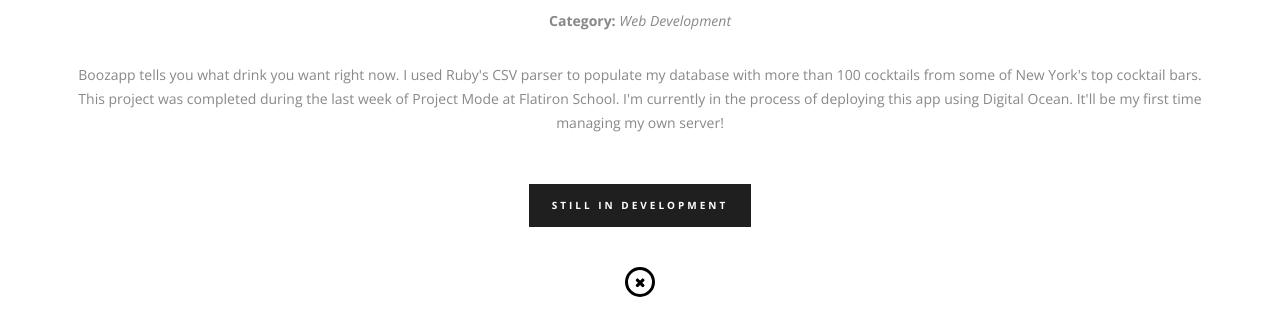
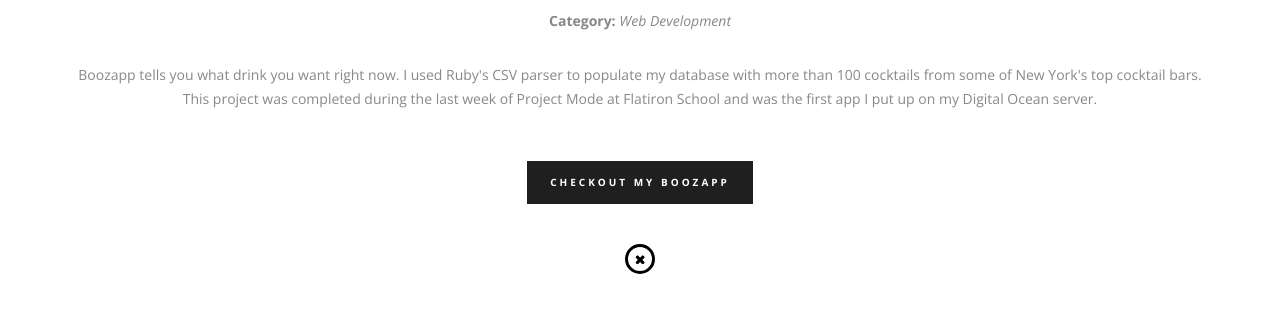
Before and after one commit to rapoulson/portfolio, a plain HTML site: page boozapp.html in a window 1280 px wide. Shown: the part 859-1194 px from the top of the page. Drawn offline with nearby package versions, Linux system fonts and the light colour scheme; some packages are replaced by stand-ins of ours.

Commit message:
changed boozapp url

```diff
--- a/boozapp.html
+++ b/boozapp.html
@@ -41,10 +41,10 @@
                     <p><i>Ruby on Rails</i></p>
                     <p><strong>Category:</strong> <i>Web Development</i></p>
                     <div class="spacing20"></div>
-                    <p>Boozapp tells you what drink you want right now. I used Ruby's CSV parser to populate my database with more than 100 cocktails from some of New York's top cocktail bars. This project was completed during the last week of Project Mode at Flatiron School. I'm currently in the process of deploying this app using Digital Ocean. It'll be my first time managing my own server! </p>
+                    <p>Boozapp tells you what drink you want right now. I used Ruby's CSV parser to populate my database with more than 100 cocktails from some of New York's top cocktail bars. This project was completed during the last week of Project Mode at Flatiron School and was the first app I put up on my Digital Ocean server.</p>
 
                     <div class="spacing40"></div>
-                    <a class="go-btn" href="#">Still in Development</a>
+                    <a class="go-btn" href="http://drinks.rebeccapoulson.com">Checkout my Boozapp</a>
                     <div class="spacing40"></div>
                     <a class="close"><i class="fa fa-times"></i></a>
                 </div><!--/.container-->
```
